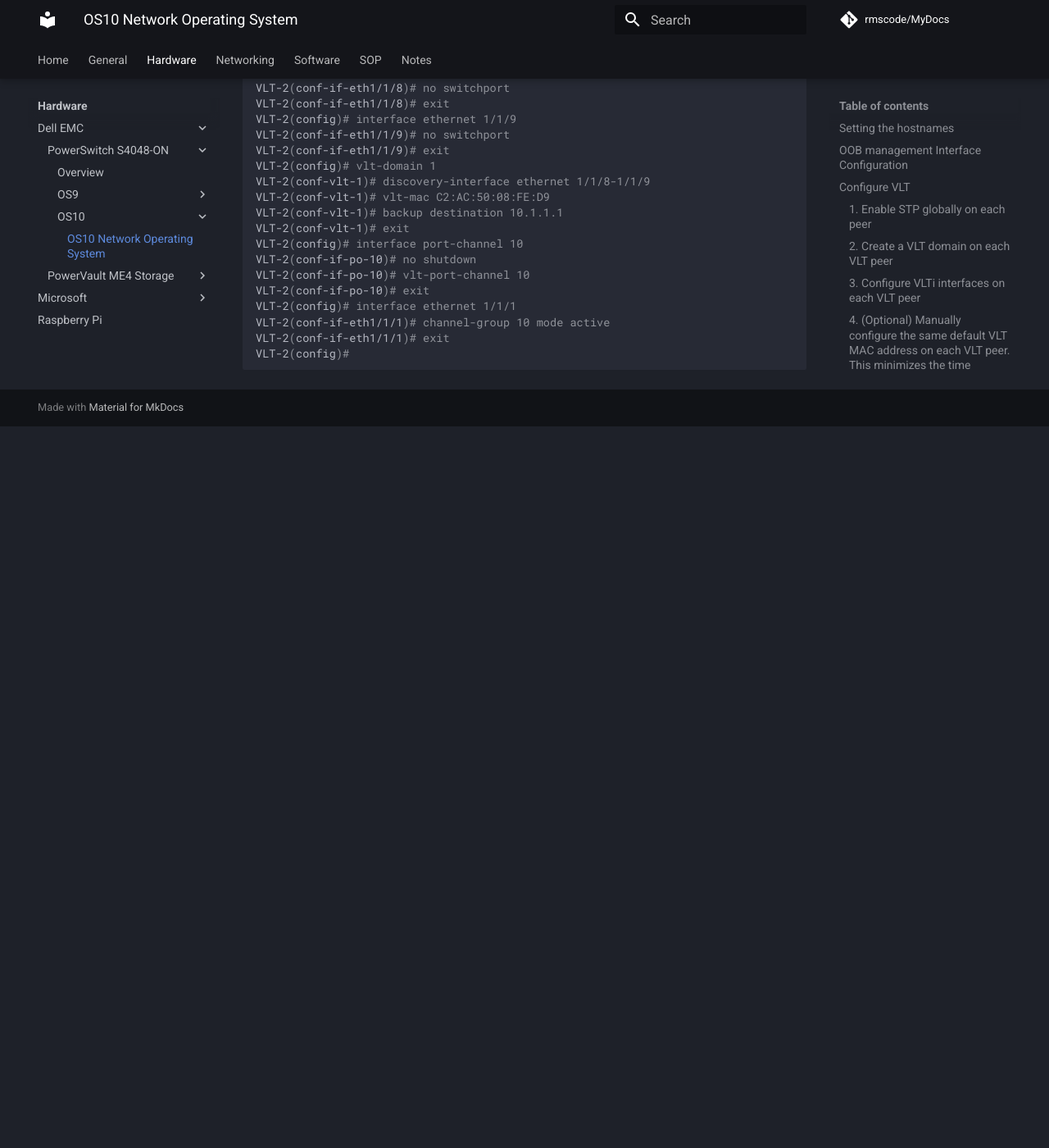
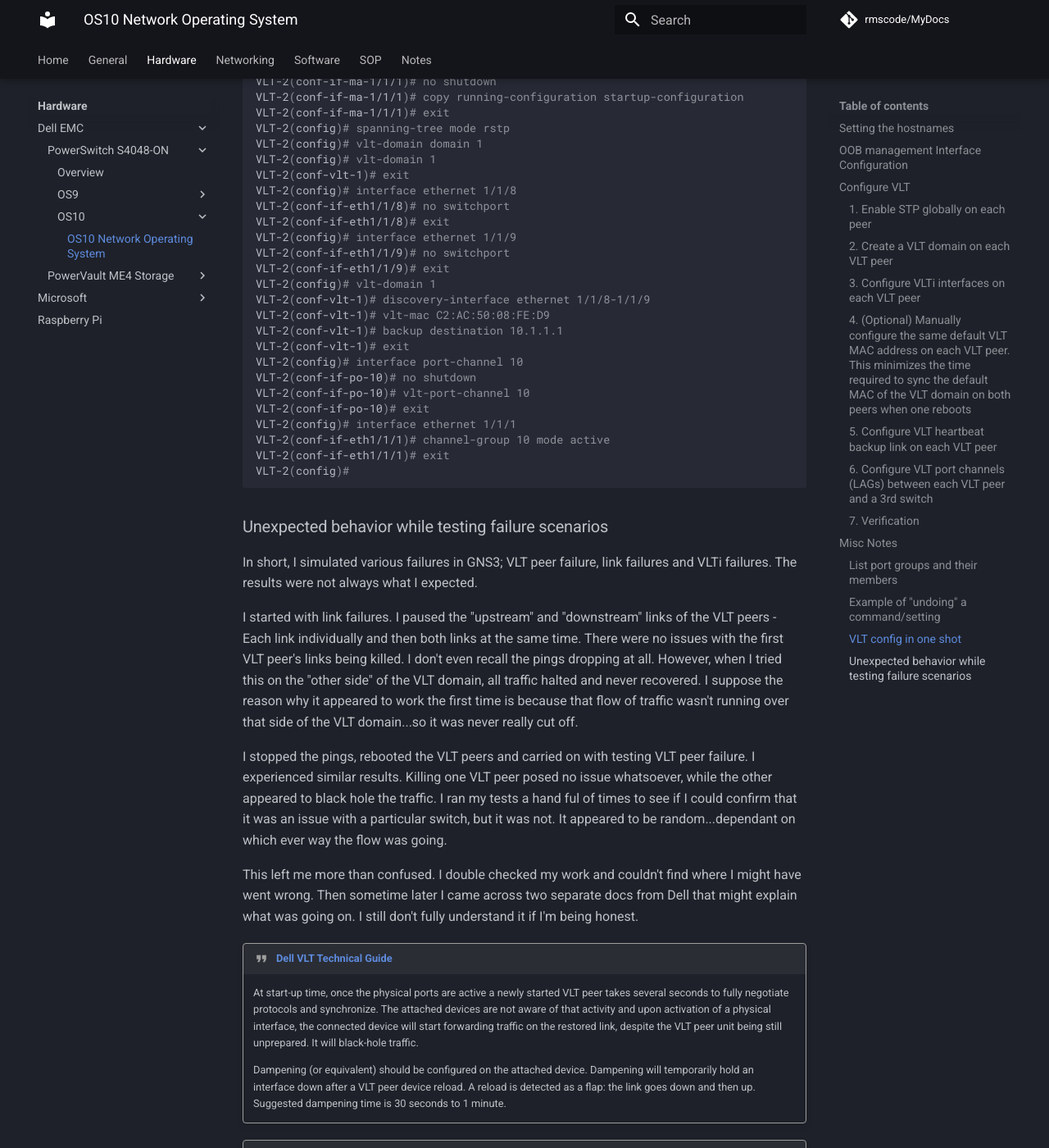
Before and after one commit to rmscode/binary-garden, an MkDocs documentation site: the page built from docs/hardware/dell-emc/S4048-ON/os10.md, in a window 1280 px wide and 1400 px high, scrolled down 6360 px. Shown: the whole window at 82% size. Built offline with MkDocs 1.6.1 and Material for MkDocs 9.7.7, drawn with Linux system fonts in a browser that asks for light colours; comment, search, counter and statistics services are not loaded; before the commit the page ends 6880 px from its top, so only the background shows below that; some of the changed text lies outside the part shown.

Commit message:
Update os10.md

````diff
--- a/docs/hardware/dell-emc/S4048-ON/os10.md
+++ b/docs/hardware/dell-emc/S4048-ON/os10.md
@@ -1,8 +1,8 @@
 # OS10 Network Operating System
 
-!!! info
+!!! note
 
-    I need to clean this section up a bit...references and more detail needed.
+    This section isn't as complete as my OS9 docs. These are just the quick and dirty notes I took while messing around with OS10 in GNS3 prior to knowing the Dell switches we ordered would run OS9. Might be worth coming back to at some point if/when we ever jump over to OS10.
 
 When labbing in GNS3, it takes quite a bit a time for the OS10 appliances to boot the first time. Be patient. Login with linuxadmin/linuxadmin and then logout. Skipping this will result in an "incorrect login" notice when trying to login to the default admin/admin. I have no idea why that is...
 
@@ -194,7 +194,9 @@
 
 ## Misc Notes
 
-List port groups and their members. This will show the full range, port grouping and speed of all the interfaces on the switch.
+### List port groups and their members
+
+This will show the full range, port grouping and speed of all the interfaces on the switch.
 
 ```shell
 VLT-1# show port-group
@@ -221,7 +223,9 @@
 
 ```
 
-I misconfigured a port channel on the access switch connected to the VLT domain and needed to figure out how to remove/undo the settings. This is how I did it:
+### Example of "undoing" a command/setting
+
+I misconfigured a port channel on the "access" switch connected to the VLT domain and needed to figure out how to remove/undo the settings. This is how I did it:
 
 ```shell
 ACCESS(config)# interface ethernet 1/1/2
@@ -229,17 +233,21 @@
 !
 interface ethernet1/1/2
  no shutdown
- channel-group 20 mode active
+ channel-group 20 mode active #(1)
  no switchport
  flowcontrol receive off
-ACCESS(conf-if-eth1/1/2)# no channel-group
+ACCESS(conf-if-eth1/1/2)# no channel-group #(2)
 ACCESS(conf-if-eth1/1/2)# show configuration
 !
 interface ethernet1/1/2
  no shutdown
- switchport access vlan 1
+ switchport access vlan 1 #(3)
  flowcontrol receive off
 ```
+
+1. I meant to add the interface to `port-channel 10`, but accidentally added it to `20`.
+2. Here I removed the port channel from the interface with the `no` command. I then checked the configuration again to see if the port channel was removed.
+3. All this was is that the switch placed the interface back into VLAN 1 (the default) since it was removed from the port channel.
 
 **Orphan port** - I saw this in the Dell docs a few times an had no idea what it referred to. Whenever they use that term, they are making reference to a port that is NOT part of a VLT port-channel (LAG).
 
@@ -249,7 +257,7 @@
 
 So, in our GNS3 lab . . . The switch labeled "Access" is the upstream member and the "Server" is the downstream member. The client PC is connected to the access switch via an orphan port.
 
-**What it looks like in one go**:
+### VLT config in one shot
 
 ```shell
 OS10# configure terminal
@@ -290,3 +298,31 @@
 VLT-2(conf-if-eth1/1/1)# exit
 VLT-2(config)#
 ```
+
+### Unexpected behavior while testing failure scenarios
+
+In short, I simulated various failures in GNS3; VLT peer failure, link failures and VLTi failures. The results were not always what I expected.
+
+I started with link failures. I paused the "upstream" and "downstream" links of the VLT peers - Each link individually and then both links at the same time. There were no issues with the first VLT peer's links being killed. I don't even recall the pings dropping at all. However, when I tried this on the "other side" of the VLT domain, all traffic halted and never recovered. I suppose the reason why it appeared to work the first time is because that flow of traffic wasn't running over that side of the VLT domain...so it was never really cut off.
+
+I stopped the pings, rebooted the VLT peers and carried on with testing VLT peer failure. I experienced similar results. Killing one VLT peer posed no issue whatsoever, while the other appeared to black hole the traffic. I ran my tests a hand ful of times to see if I could confirm that it was an issue with a particular switch, but it was not. It appeared to be random...dependant on which ever way the flow was going.
+
+This left me more than confused. I double checked my work and couldn't find where I might have went wrong. Then sometime later I came across two separate docs from Dell that might explain what was going on. I still don't fully understand it if I'm being honest.
+
+!!! quote "[Dell VLT Technical Guide](https://i.dell.com/sites/content/business/large-business/merchandizing/en/Documents/Dell_Force10_S4810_VLT_Technical_Guide.pdf)"
+
+    At start-up time, once the physical ports are active a newly started VLT peer takes several seconds to fully negotiate protocols and synchronize. The attached devices are not aware of that activity and upon activation of a physical interface, the connected device will start forwarding traffic on the restored link, despite the VLT peer unit being still unprepared. It will black-hole traffic.
+
+    Dampening (or equivalent) should be configured on the attached device. Dampening will temporarily hold an interface down after a VLT peer device reload. A reload is detected as a flap: the link goes down and then up. Suggested dampening time is 30 seconds to 1 minute.
+
+!!! quote "[VLT Failover Testing Recommendation](https://www.dell.com/support/kbdoc/en-my/000156155/force-10-vlt-failover-testing-recommendation-and-the-effect-of-the-failover-testing-by-shutting-all-the-interfaces-except-the-management-interface?dgc=SM&cid=304571&lid=spr9510538693&refid=sm_LITHIUM_spr9510538693&linkId=209464014)"
+
+    During failover testing, it is common mistake that the administrator shutdown all the interfaces manually, except the management. This active management link allows VLT heartbeat exchange between the VLT peers though VLT peer status is down . . . network administrators may assume that the traffic will be switched to vlt secondary. But this failover will not happen. Instead, in this scenario the VLT Po on VLT secondary will also get shut down automatically and cause a complete network outage.
+
+I tested the following recommended failover tests and had no issues with the execption of number 2:
+
+1. Shutdown VLT Port-channel on one of the peer.
+2. Reboot one of the VLT peer.
+3. Shutdown VLTi, VLT Port-channel and Management interface(or any interface used to reach VLT backup destination) on  the VLT peer.
+
+I assume that test 2 didn't work due to a lack of "port dampening" on the access switch. I attempted to configure it, but all I came up with was bgp dampening. Taking a look at the OS9 to OS10 CLI mapping doc...link dampening is not presentin OS10.
````
